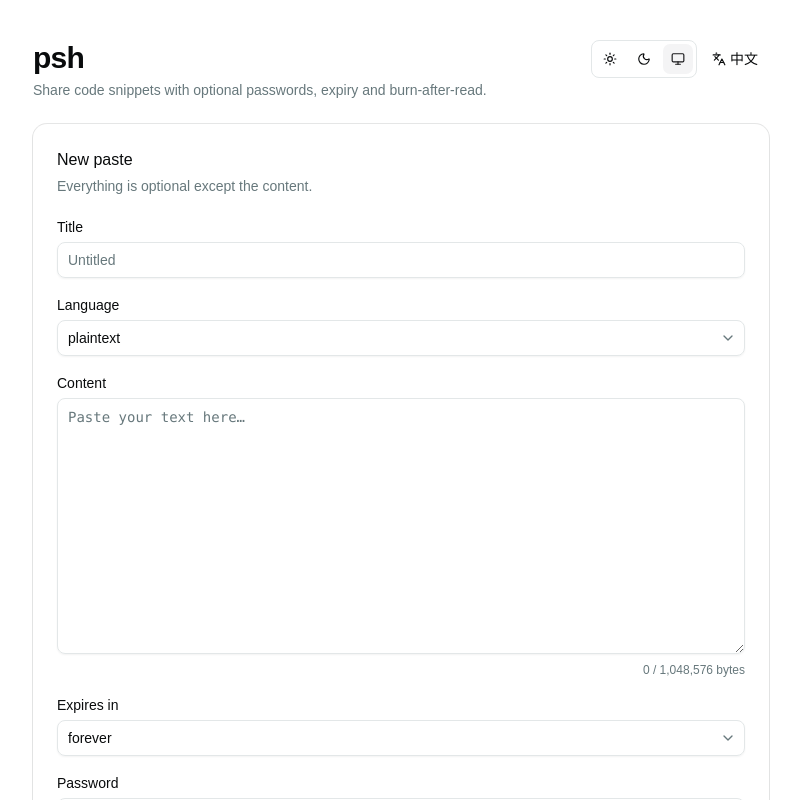
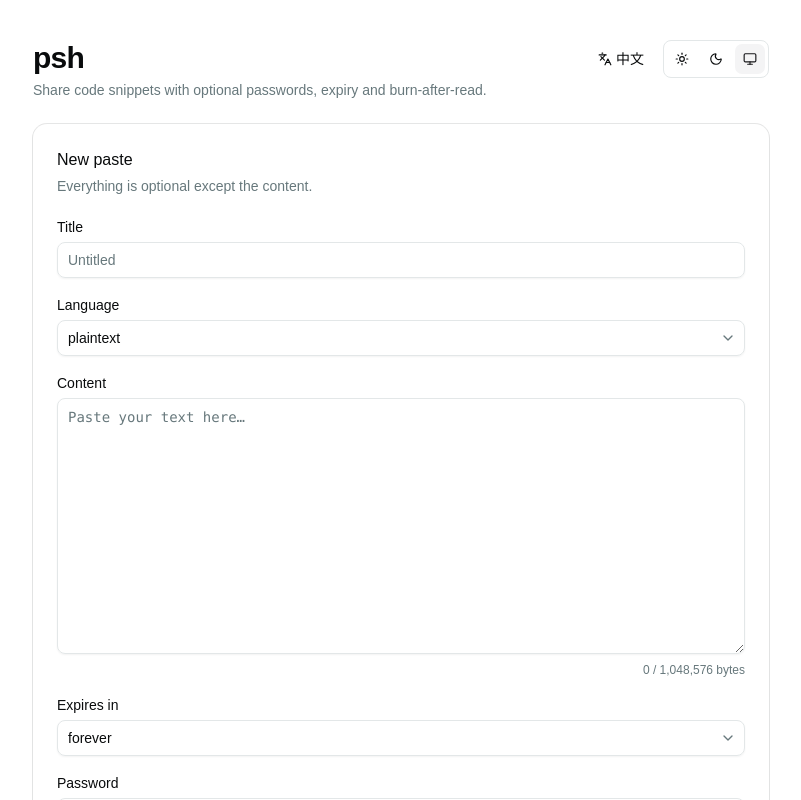
Before and after one commit to SharerMax/PSH, a React (Vite) app in the folder apps/web/: page / in a window 1280 px wide. Shown: the top 800 px of the page, without its empty margins (239-1040 px from the left). Built offline with nearby package versions, Linux system fonts and the light colour scheme.

Commit message:
style(web): place language switcher before theme switcher

```diff
--- a/apps/web/src/pages/Home.tsx
+++ b/apps/web/src/pages/Home.tsx
@@ -85,8 +85,8 @@ export function Home() {
             <p className="text-muted-foreground text-sm">{t('app.tagline')}</p>
           </div>
           <div className="flex items-center gap-2">
+            <LanguageSwitcher />
             <ThemeSwitcher />
-            <LanguageSwitcher />
           </div>
         </header>
 
--- a/apps/web/src/pages/NotFound.tsx
+++ b/apps/web/src/pages/NotFound.tsx
@@ -10,8 +10,8 @@ export function NotFound() {
   return (
     <main className="bg-background flex min-h-dvh flex-col items-center justify-center gap-6 px-4 text-center">
       <div className="flex items-center gap-2">
+        <LanguageSwitcher />
         <ThemeSwitcher />
-        <LanguageSwitcher />
       </div>
       <div className="flex flex-col gap-2">
         <h1 className="text-7xl font-bold tracking-tight">{t('notFound.code')}</h1>
--- a/apps/web/src/pages/PasteView.tsx
+++ b/apps/web/src/pages/PasteView.tsx
@@ -228,8 +228,8 @@ export function PasteView() {
             </Link>
             <div className="flex items-center gap-2">
               <span className="font-mono text-xs">{id}</span>
+              <LanguageSwitcher />
               <ThemeSwitcher />
-              <LanguageSwitcher />
             </div>
           </div>
           <h1 className="truncate text-3xl font-bold tracking-tight">
```
